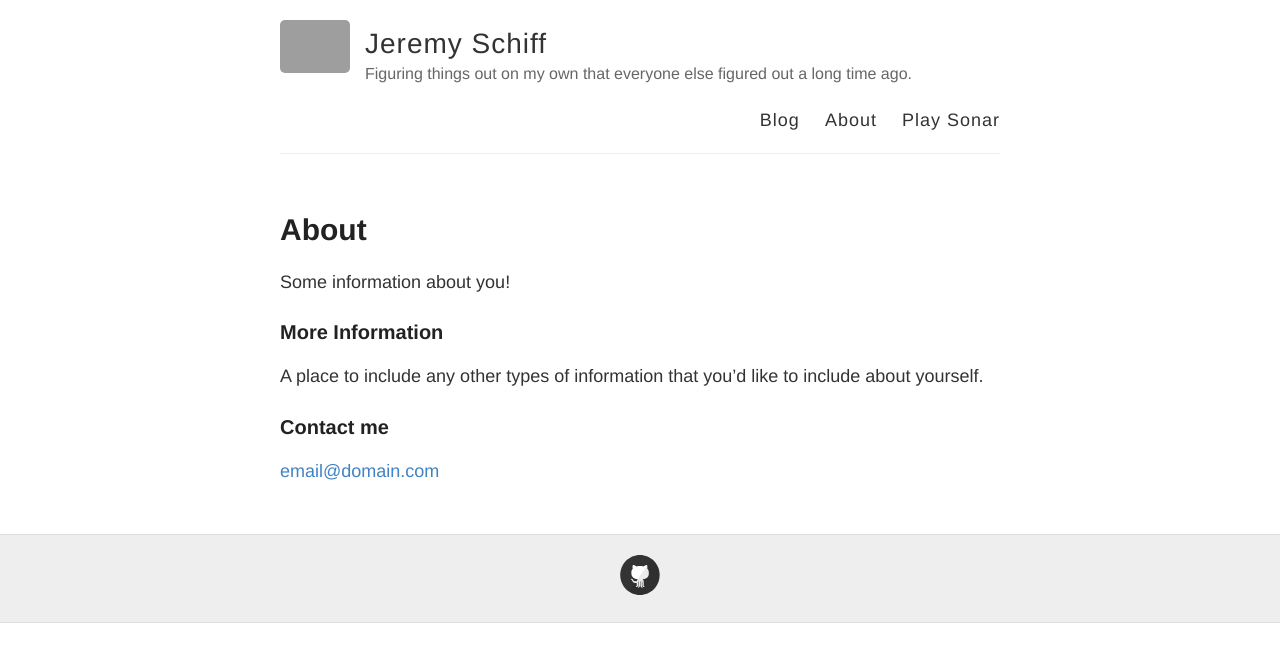
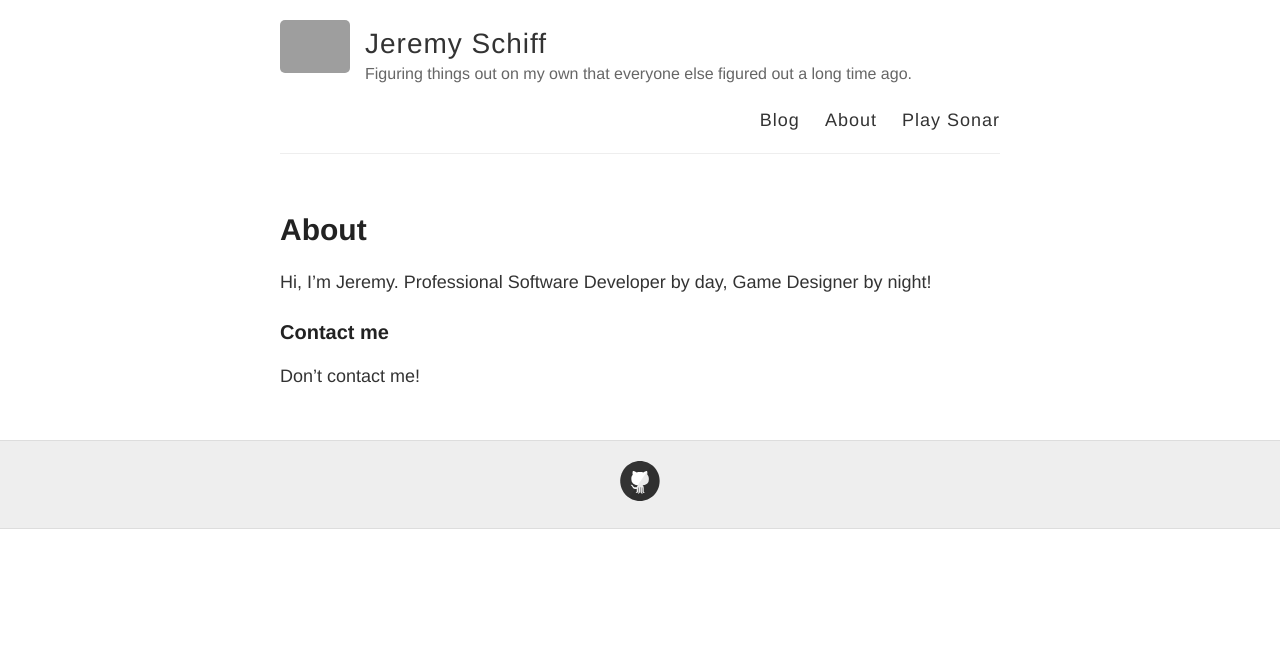
Before and after one commit to jschiff/jschiff.github.io, a Jekyll site: the page built from about.md, in a window 1280 px wide. Shown: the top 662 px of the page. Built offline with Jekyll 4.4.1, drawn with Linux system fonts in a browser that asks for light colours; grey boxes are pictures that could not be loaded.

Commit message:
Fix typo, some about stuff

```diff
--- a/about.md
+++ b/about.md
@@ -4,12 +4,8 @@ title: About
 permalink: /about/
 ---
 
-Some information about you!
-
-### More Information
-
-A place to include any other types of information that you'd like to include about yourself.
+Hi, I'm Jeremy. Professional Software Developer by day, Game Designer by night!
 
 ### Contact me
 
-[email@domain.com](mailto:email@domain.com)
+Don't contact me!
```
Also changed, not shown: _posts/2020_8_27-New-Throwing-Mechanic.md (+1 -1 lines).
